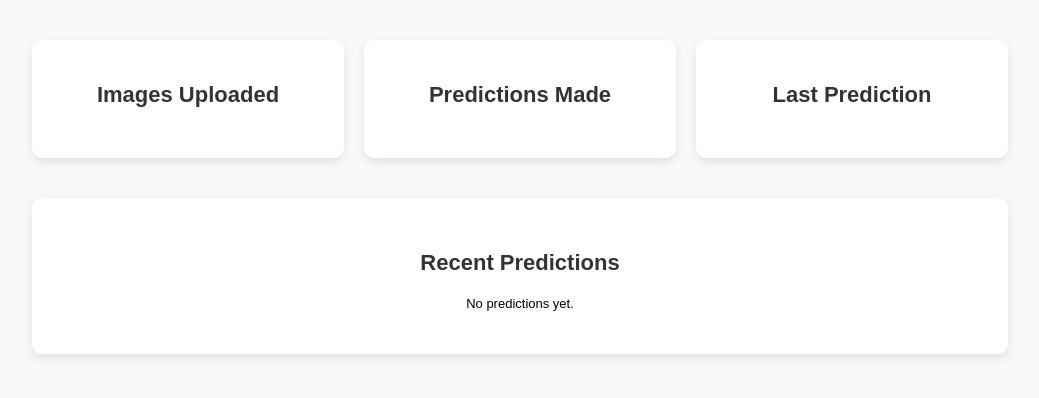
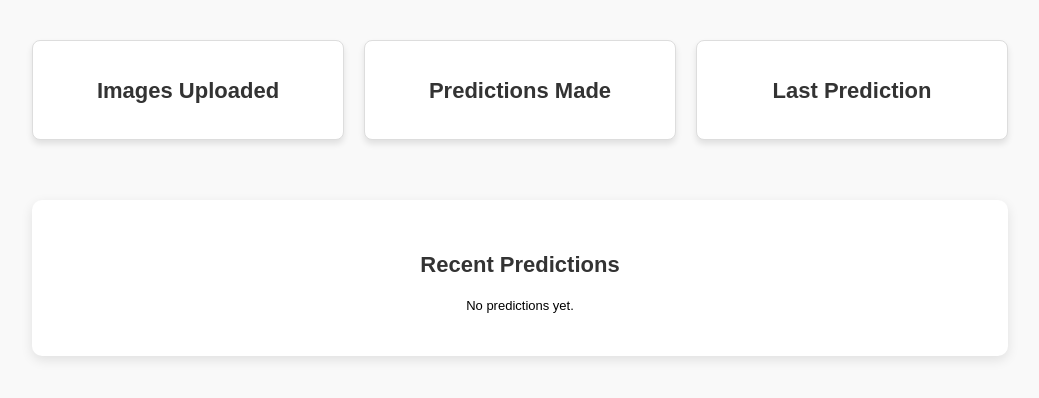
Before and after one commit to kibVic/neural-nets, a Flask app: template flour-classification-app/app/templates/dashboard.html in a window 1280 px wide. Shown: the part 193-591 px from the top of the page, without its empty margins (120-1159 px from the left). Run offline with Flask 2, Linux system fonts and the light colour scheme; the template is opened without the code that fills it, so the values that code supplies are empty.

Commit message:
made changes to the app

```diff
--- a/flour-classification-app/app/static/css/style.css
+++ b/flour-classification-app/app/static/css/style.css
@@ -435,6 +435,22 @@ button:active {
     color: #4caf50;
 }
 
+.metric-card {
+    padding: 15px;
+    border: 1px solid #ddd;
+    border-radius: 8px;
+    margin-bottom: 20px;
+    background-color: #fff;
+    box-shadow: 0 4px 6px rgba(0, 0, 0, 0.1);
+    text-align: center;
+}
+
+.metric-value {
+    font-size: 1.5em;
+    color: #333;
+    font-weight: bold;
+}
+
 .action-buttons {
     margin-top: 40px;
 }
```
Also changed, not shown: flour-classification-app/app/static/uploads/Maize_Grade_1_Clean_1742983662571.jpg (added), flour-classification-app/app/static/uploads/Maize_Grade_2_Clean_1742984163378.jpg (added).
